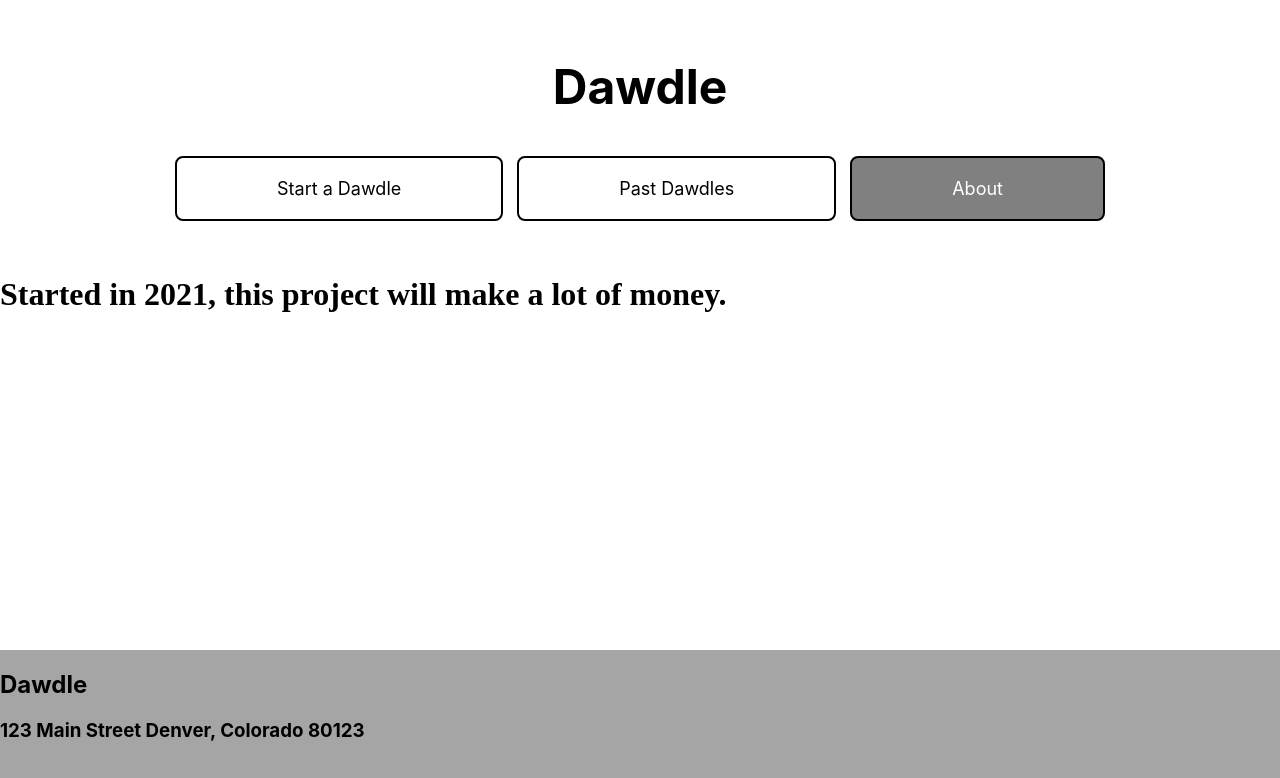
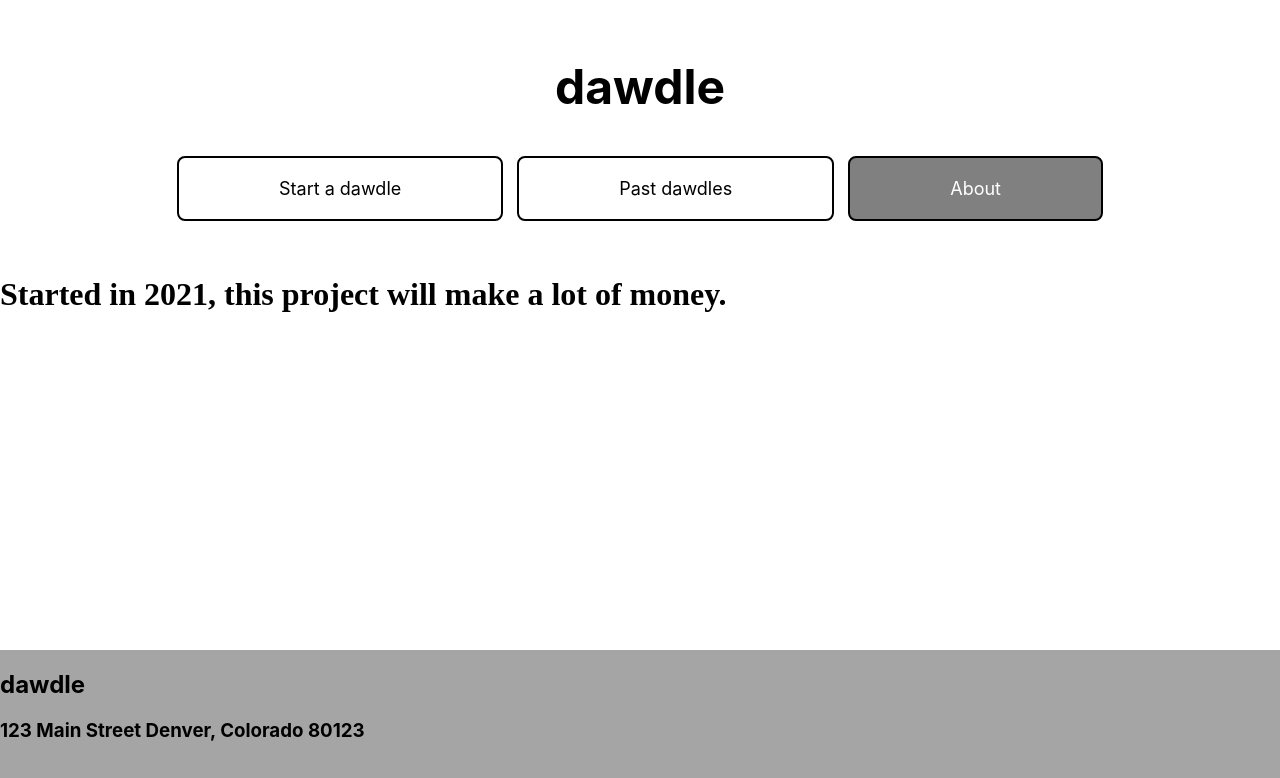
Before and after one commit to derektg/derektg.github.io, a plain HTML site: page HTML/about.html in a window 1280 px wide. Drawn offline with Linux system fonts and the light colour scheme.

Commit message:
Update about.html

```diff
--- a/HTML/about.html
+++ b/HTML/about.html
@@ -1,7 +1,7 @@
 <!DOCTYPE html>
 <html lang="en">
     <head>
-        <title>About Dawdle</title>
+        <title>About dawdle</title>
         <meta charset="UTF-8">
         <meta name="viewport" content="width=device-width, initial-scale=1">
         <style>
@@ -67,14 +67,14 @@
     </head>
     <body style="margin: 0px;">
         <div class="header">
-            <h1>Dawdle</h1>
+            <h1>dawdle</h1>
             <table class="center">
                 <tr>
                     <td>
-                        <button class="button button1">Start a Dawdle</button>
+                        <button class="button button1">Start a dawdle</button>
                     </td>
                     <td>
-                        <button class="button button1">Past Dawdles</button>
+                        <button class="button button1">Past dawdles</button>
                     </td>
                     <td>
                         <button class="button button2">About</button>
@@ -86,7 +86,7 @@
             <h1>Started in 2021, this project will make a lot of money.</h1>
         </div>
         <div class="footer">
-            <h2>Dawdle</h2>
+            <h2>dawdle</h2>
             <h3>
                 123 Main Street
                 Denver, Colorado 80123
```
